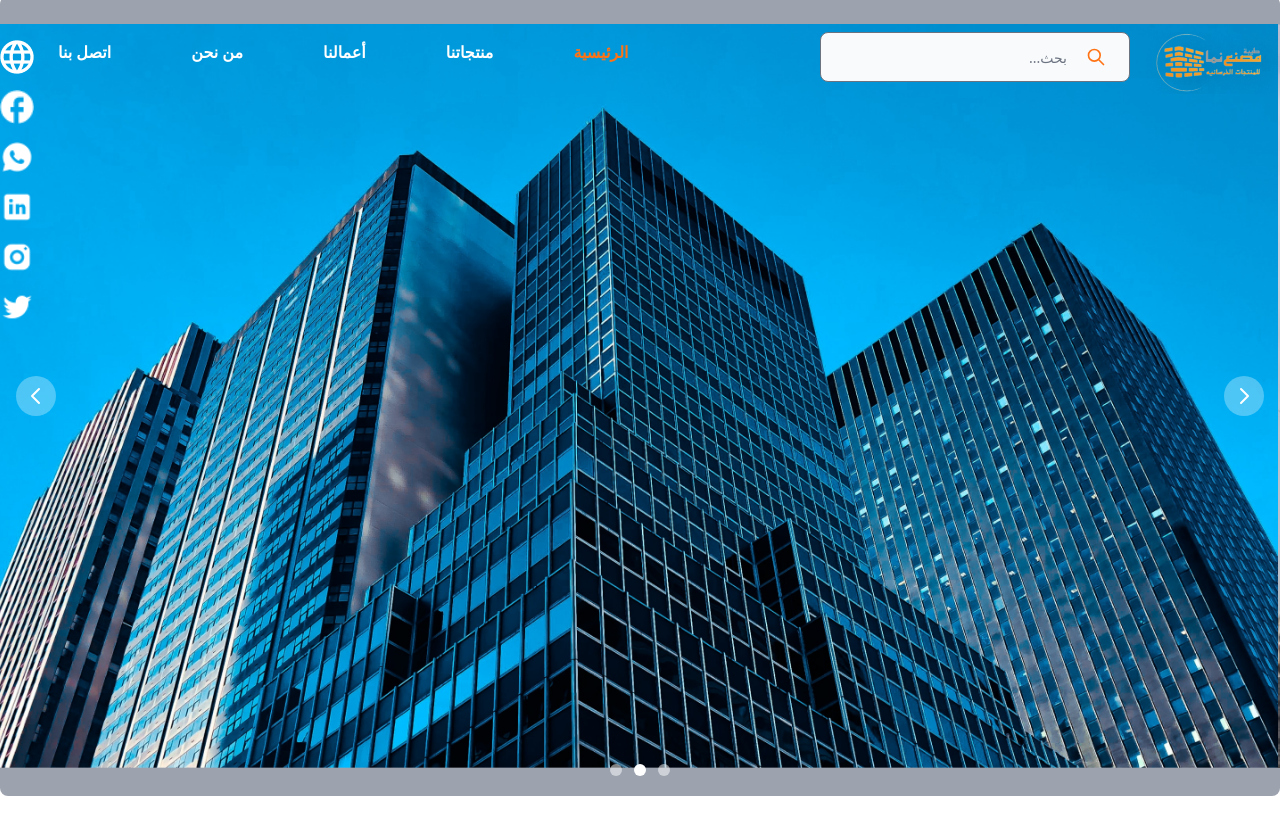
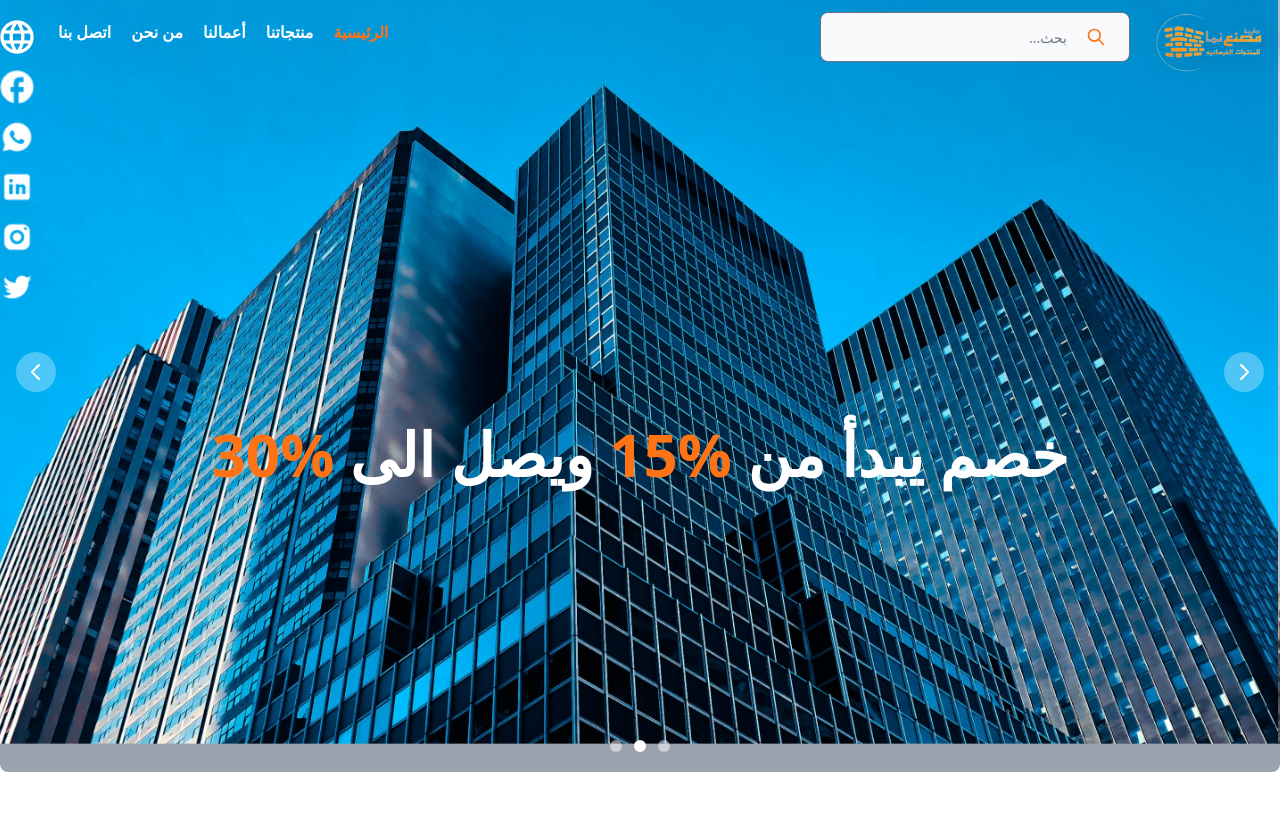
Before and after one commit to abdallamfathy/nama-project, a React (Vite) app: page / in a window 1280 px wide. Shown: the top 834 px of the page. Before the commit the page ends 800 px from the top, so only its background shows below. Built offline with nearby package versions, Linux system fonts and the light colour scheme.

Commit message:
edit slider and navbar

```diff
--- a/src/components/Main.jsx
+++ b/src/components/Main.jsx
@@ -5,7 +5,7 @@ import Slider from './Slider'
 const Main = () => {
   return (
     <div>
-        <div className='container mx-auto '>
+        <div className='container mx-auto -mt-5'>
         <Navbar/>
     </div>
         <Slider/>
--- a/src/components/Navbar.jsx
+++ b/src/components/Navbar.jsx
@@ -37,7 +37,7 @@ const Navbar = () => {
                 <img src={twitter} alt="twitter" />
             </div>
 
-            <div className='hidden lg:flex lg:flex-1 lg:justify-start lg:gap-x-20'>
+            <div className='hidden lg:flex lg:flex-1 lg:justify-start lg:gap-x-5'>
             {navigation.map((item) => (
                 <a key={item.name} href={item.href} className={`font-semibold  hover:text-[#FF7315] ${item.current && "text-[#FF7315] "} `}>
                   {item.name}
--- a/src/components/Slider.jsx
+++ b/src/components/Slider.jsx
@@ -8,9 +8,11 @@ const Slider = () => {
   return (
     <div className="h-screen">
 
-    <Carousel className='-mt-16 -z-50'>
+        <h1 className='text-white z-100 top-96 relative text-center  text-6xl font-bold'>
+            خصم يبدأ من <span className='text-[#FF7315]'>%15</span> ويصل الى <span className='text-[#FF7315]'>%30</span></h1>
+    <Carousel className='-mt-32 -z-50'>
       <div className="flex h-full items-center justify-center bg-gray-400 dark:bg-gray-700 dark:text-white">
-        <img src={img1} alt="asd" />
+        <img src={img1} alt="asd" className='' />
       </div>
       <div className="flex h-full items-center justify-center bg-gray-400 dark:bg-gray-700 dark:text-white">
       <img src={img2} alt="asd" />
```
